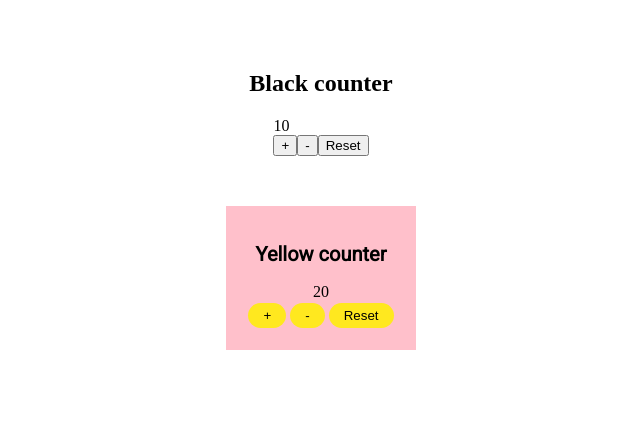
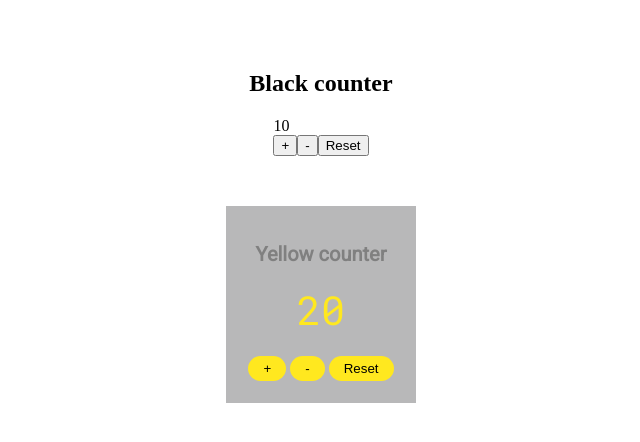
Before and after one commit to lauraportillo/custom-hooks, a React (Create React App) app: page / in a window 1280 px wide. Shown: the top 442 px of the page, without its empty margins (319-959 px from the left). Built offline with nearby package versions, Linux system fonts and the light colour scheme.

Commit message:
finish yellow counter styles

```diff
--- a/public/index.html
+++ b/public/index.html
@@ -7,6 +7,8 @@
   <!-- Roboto -->
   <link rel="preconnect" href="https://fonts.gstatic.com" crossorigin>
   <link href="https://fonts.googleapis.com/css2?family=Roboto&display=swap" rel="stylesheet">
+  <!-- Roboto Mono-->
+  <link href="https://fonts.googleapis.com/css2?family=Roboto+Mono&display=swap" rel="stylesheet">
 
   <meta name="viewport" content="width=device-width, initial-scale=1" />
   <meta name="theme-color" content="#000000" />
--- a/src/stylesheets/YellowCounter.scss
+++ b/src/stylesheets/YellowCounter.scss
@@ -1,5 +1,5 @@
 .yellow {
-  background-color: pink;
+  background-color: #b8b8b9;
   margin-top: 50px;
   padding: 20px;
   display: flex;
@@ -11,8 +11,13 @@
 .yellow__title {
   font-family: 'Roboto', sans-serif;
   font-size: 20px;
+  color: grey;
 }
 .yellow__counter {
+  font-size: 40px;
+  font-family: 'Roboto Mono', monospace;
+  margin-bottom: 18px;
+  color: #ffe81f;
 }
 .yellow__btns {
 }
```
